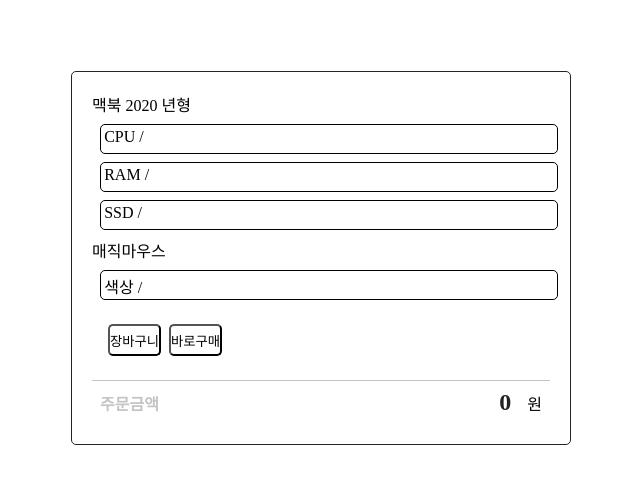
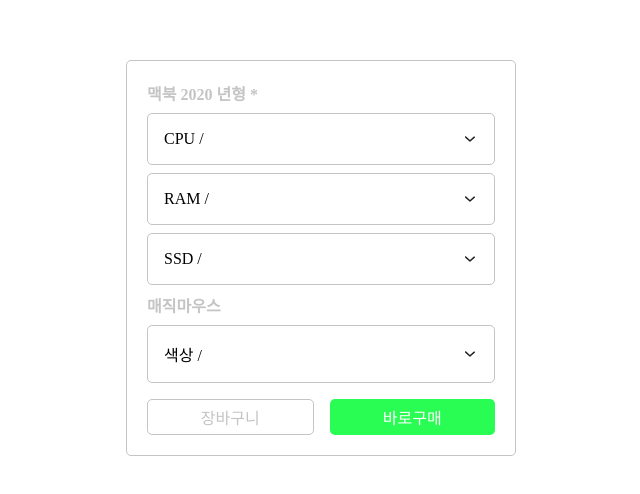
Before and after one commit to khunjeong/frontend-test-0.1.2, a React (Create React App) app: page / in a window 1280 px wide. Shown: the part 142-636 px from the top of the page, without its empty margins (319-959 px from the left). Built offline with nearby package versions, Linux system fonts and the light colour scheme.

Commit message:
CSS: css 작업

```diff
--- a/src/App.css
+++ b/src/App.css
@@ -23,12 +23,6 @@
 
 .container {
   padding: 20px;
-  border: 1px solid var(--black);
+  border: 1px solid var(--gray);
   border-radius: 5px;
 }
-
-.flexContainer {
-  display: flex;
-  padding: 1rem;
-  gap: 0.5rem;
-}
--- a/src/App.tsx
+++ b/src/App.tsx
@@ -7,7 +7,13 @@
 
 import { IShoppingSaleUnitStock } from './api/structures/shoppings/sales/IShoppingSaleUnitStock';
 
-import { Button, Candidate, ResultStock, TotalPrice } from './components';
+import {
+  Button,
+  Candidate,
+  FlexWrapper,
+  ResultStock,
+  TotalPrice,
+} from './components';
 
 interface Props {
   sale: IShoppingSale;
@@ -94,7 +100,7 @@
 
   return (
     <div className='App'>
-      <div className={'container'} style={{ width: 500 }}>
+      <div className={'container'} style={{ width: 390 }}>
         {sale.units.map((unit) => (
           <Candidate
             key={unit.id}
@@ -113,15 +119,18 @@
             />
           );
         })}
-        <div className='flexContainer'>
+        {resultStocks.length ? (
+          <TotalPrice
+            totalPrice={resultStocks.reduce((result, stock) => {
+              return result + stock.price.nominal * stock.inventory.reserve;
+            }, 0)}
+          />
+        ) : null}
+
+        <FlexWrapper style={{ marginTop: '1rem', gap: '1rem' }}>
           <Button>장바구니</Button>
-          <Button>바로구매</Button>
-        </div>
-        <TotalPrice
-          totalPrice={resultStocks.reduce((result, stock) => {
-            return result + stock.price.nominal * stock.inventory.reserve;
-          }, 0)}
-        />
+          <Button btnType='solid'>바로구매</Button>
+        </FlexWrapper>
       </div>
     </div>
   );
--- a/src/components/Button/Button.styled.ts
+++ b/src/components/Button/Button.styled.ts
@@ -1,8 +1,45 @@
-import styled from 'styled-components';
+import styled, { css } from 'styled-components';
 
-export const Button = styled.button`
-  height: 2rem;
-  padding: 0.5rem 1rem;
-  background: none;
+export interface IStyleProps {
+  btnType?: keyof typeof buttonType;
+}
+
+const buttonType = {
+  solid: css`
+    background: var(--green);
+    color: var(--white);
+    border: none;
+
+    &:hover {
+      background: var(--gray);
+      border: none;
+      box-shadow: none;
+      outline: none;
+      color: var(--green);
+    }
+  `,
+  default: css`
+    background: none;
+    color: var(--gray);
+    border: 1px solid var(--gray);
+
+    &:hover {
+      background: var(--green);
+      border: none;
+      box-shadow: none;
+      outline: none;
+      color: var(--white);
+    }
+  `,
+};
+
+export const Button = styled.button<IStyleProps>`
+  ${({ btnType }) => btnType && buttonType[btnType]}
+  width: 100%;
+  height: 36px;
+  padding: 0 5px;
   border-radius: 5px;
+  font-size: 16px;
+  font-weight: 500;
+  cursor: pointer;
 `;
--- a/src/components/Button/Button.tsx
+++ b/src/components/Button/Button.tsx
@@ -1,10 +1,14 @@
-import React, { HTMLAttributes } from 'react';
+import { HTMLAttributes } from 'react';
 import * as S from './Button.styled';
 
-const Button = (props: HTMLAttributes<HTMLButtonElement>) => {
-  const { children, ...rest } = props;
+const Button = (props: S.IStyleProps & HTMLAttributes<HTMLButtonElement>) => {
+  const { btnType, children, ...rest } = props;
 
-  return <S.Button {...rest}>{children}</S.Button>;
+  return (
+    <S.Button btnType={btnType || 'default'} {...rest}>
+      {children}
+    </S.Button>
+  );
 };
 
 export default Button;
--- a/src/components/Candidate/Candidate.styled.ts
+++ b/src/components/Candidate/Candidate.styled.ts
@@ -1,3 +1,9 @@
 import styled from 'styled-components';
 
 export const CandidateWrapper = styled.div``;
+
+export const UnitNameSpan = styled.span`
+  font-size: 1rem;
+  font-weight: 700;
+  color: var(--gray);
+`;
--- a/src/components/Candidate/Candidate.tsx
+++ b/src/components/Candidate/Candidate.tsx
@@ -69,7 +69,9 @@
 
   return (
     <S.CandidateWrapper>
-      <span>{`${unit.name}`}</span>
+      <S.UnitNameSpan>{`${unit.name} ${
+        unit.required ? '*' : ''
+      }`}</S.UnitNameSpan>
       {unit.options.map((option, index) => {
         const selectIndex = selectCandidates.findIndex(
           (candidate) => candidate.optionId === option.id
--- a/src/components/Dropdown/Dropdown.styled.ts
+++ b/src/components/Dropdown/Dropdown.styled.ts
@@ -2,31 +2,34 @@
 
 export const DropdownWrapper = styled.div`
   position: relative;
+  display: flex;
+  justify-content: space-between;
+  align-items: center;
   width: 100%;
-  height: 30px;
-  margin: 0.5rem;
-  padding: 0.2rem;
+  margin: 0.5rem 0;
+  padding: 1rem;
   background: var(--white);
-  border: 1px solid black;
+  border: 1px solid var(--gray);
   border-radius: 5px;
 `;
 
 export const ItemsWrapper = styled.ul`
   position: absolute;
-  top: 30px;
-  left: -0.1rem;
+  top: 50px;
+  left: 0px;
   z-index: 1;
   width: 100%;
   gap: 0.5rem;
   background: var(--white);
-  border: 1px solid black;
+  border: 1px solid var(--gray);
   border-radius: 5px;
 `;
 
 export const Item = styled.li`
   list-style: none;
   width: 100%;
-  padding: 0.5rem;
+  padding: 1rem;
+  border: 1px solid var(--lightGray);
   &:hover {
     background: var(--green);
     opacity: 0.33;
--- a/src/components/Dropdown/Dropdown.tsx
+++ b/src/components/Dropdown/Dropdown.tsx
@@ -1,4 +1,6 @@
 import { useState } from 'react';
+
+import { ReactComponent as ArrowDownIcon } from '../../assets/icons/arrowDown.svg';
 
 import * as S from './Dropdown.styled';
 
@@ -11,6 +13,7 @@
   return (
     <S.DropdownWrapper onClick={() => setIsOpen((isOpen) => !isOpen)}>
       <span>{`${name} / ${value ? value.name : ''}`} </span>
+      <ArrowDownIcon />
       {isOpen && (
         <S.ItemsWrapper>
           {candidates.map((candidate) => {
--- a/src/components/ResultStock/ResultStock.styled.ts
+++ b/src/components/ResultStock/ResultStock.styled.ts
@@ -2,9 +2,8 @@
 
 export const ResultStockWrapper = styled.div`
   width: 100%;
-  margin-bottom: 0.5rem;
+  margin: 0.5rem 0;
   padding: 1rem;
-  gap: 0.5rem 0.5rem;
   background: var(--lightGray);
   border: none;
   border-radius: 5px;
--- a/src/components/TotalPrice/TotalPrice.styled.ts
+++ b/src/components/TotalPrice/TotalPrice.styled.ts
@@ -4,7 +4,7 @@
   display: flex;
   justify-content: space-between;
   align-items: center;
-  margin-top: 0.5rem;
+  margin-top: 1rem;
   padding: 0.5rem;
   border-top: 1px solid var(--gray);
 `;
--- a/src/components/TotalPrice/TotalPrice.tsx
+++ b/src/components/TotalPrice/TotalPrice.tsx
@@ -1,5 +1,3 @@
-import { FlexWrapper } from '../Wrapper';
-
 import * as S from './TotalPrice.styled';
 
 import { ITotalPriceProps } from './TotalPrice.type';
```
Also changed, not shown: src/assets/icons/arrowDown.svg (added), 1 other file (tests, documents, lock files or other folders).
